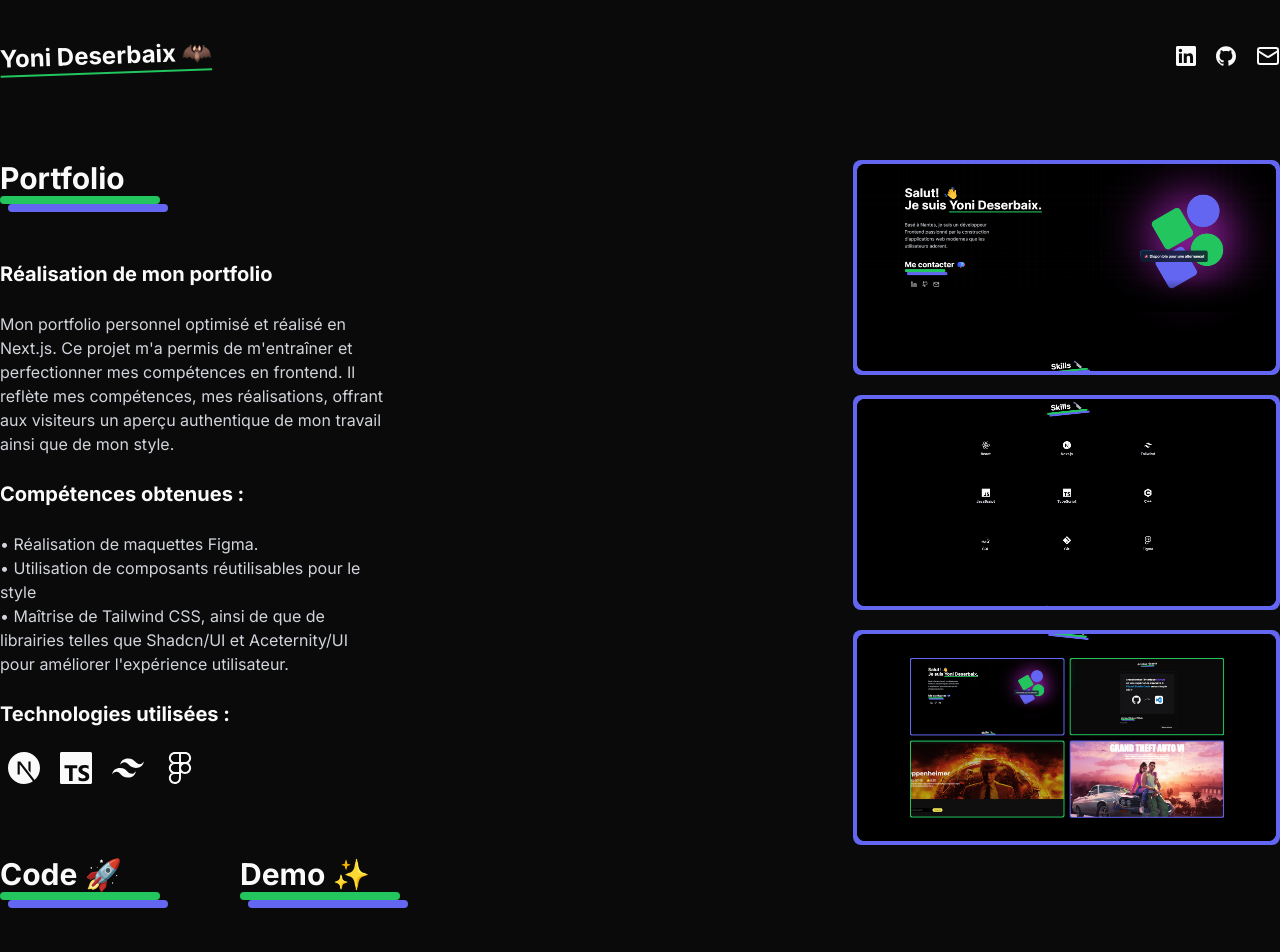
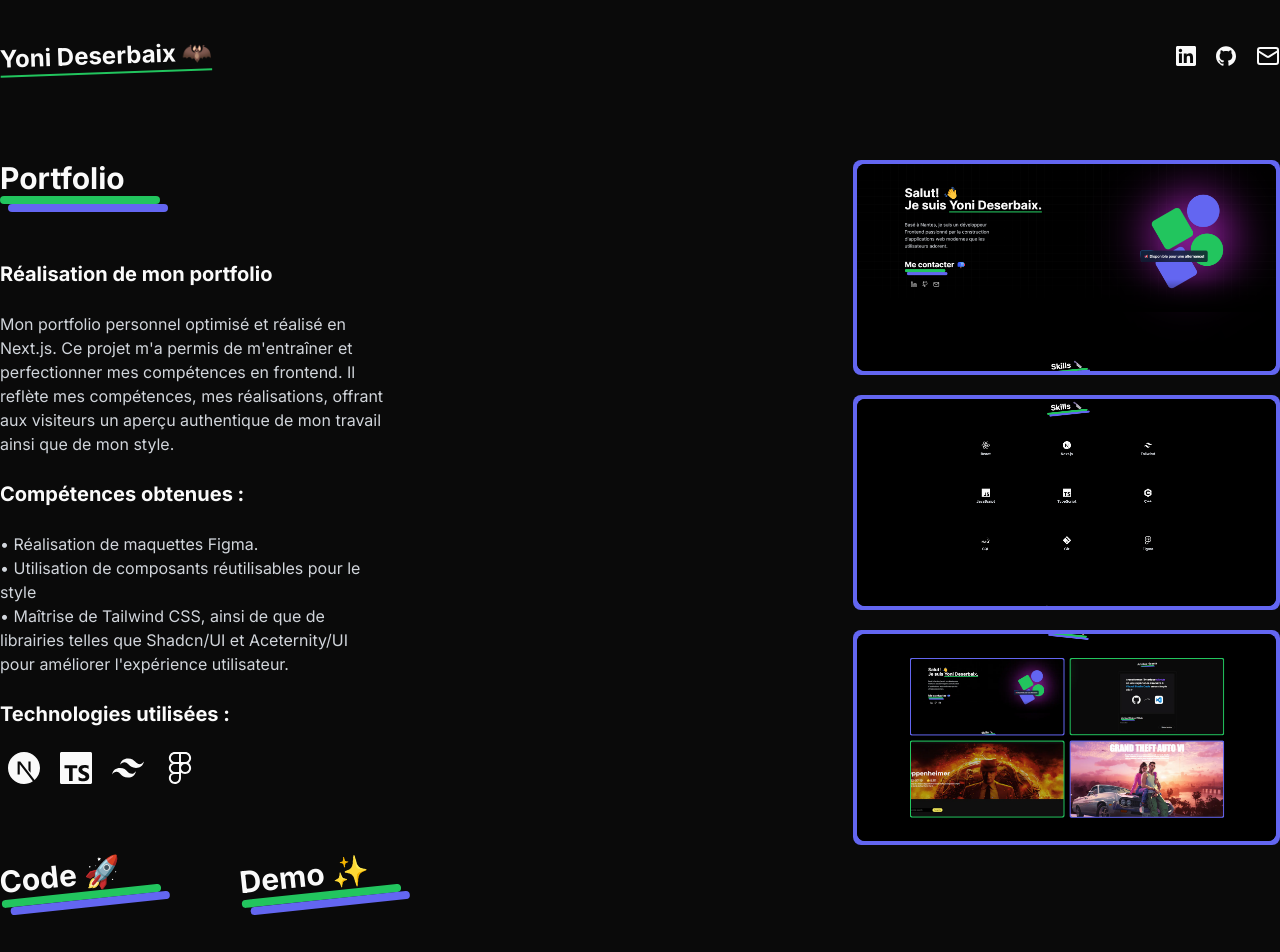
Before and after one commit to Yoni-Deserbaix/Portfolio, a Next.js app: page /project/1 in a window 1280 px wide. Shown: the top 952 px of the page. Built offline with nearby package versions, Linux system fonts and the light colour scheme.

Commit message:
update: rotate buttons

```diff
--- a/src/app/project/[id]/page.tsx
+++ b/src/app/project/[id]/page.tsx
@@ -62,13 +62,13 @@ export default function Home({ params }: ProjectType) {
               >
                 <Title
                   text="Code 🚀"
-                  className="flex flex-col mt-12 items-start justify-center text-3xl "
+                  className="flex flex-col mt-12 items-start justify-center text-3xl -rotate-6"
                 />
               </a>
               <a href={project.demo} target="_blank" rel="noopener noreferrer">
                 <Title
                   text="Demo ✨"
-                  className="flex flex-col mt-12 items-start justify-center text-3xl "
+                  className="flex flex-col mt-12 items-start justify-center text-3xl -rotate-6"
                 />
               </a>
             </div>
```
